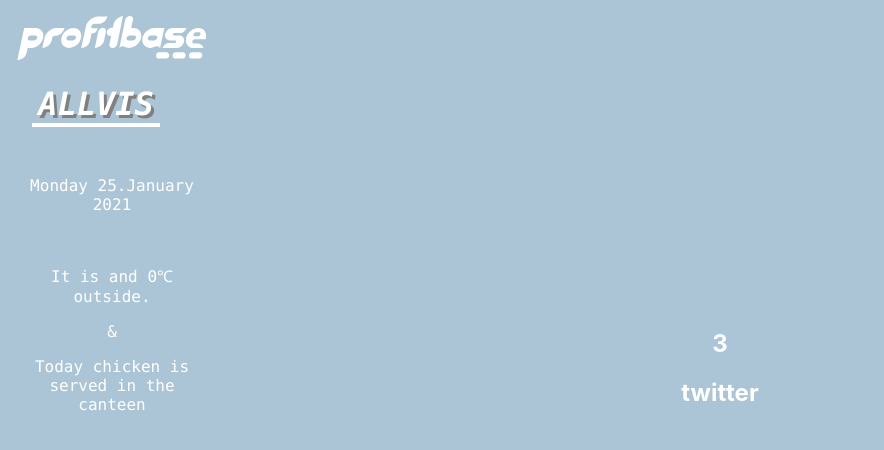
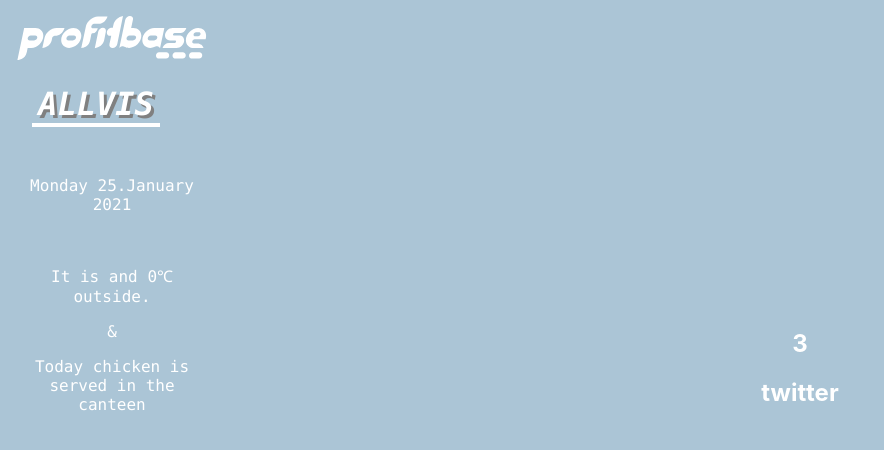
Before and after one commit to Profitbase/allvis, a React (Create React App) app in the folder src/allvis/clientapp/: page / in a window 1280 px wide. Shown: the top 450 px of the page, without its empty margins (0-884 px from the left). Built offline with nearby package versions, Linux system fonts and the light colour scheme; no server answers.

Commit message:
updated css

```diff
--- a/src/allvis/clientapp/src/App.css
+++ b/src/allvis/clientapp/src/App.css
@@ -76,7 +76,7 @@ body {
     background-color:#abc5d6;
     position: absolute;
     top: 2em;
-    left: 15em;
+    left: 20em;
     width: 75%;
     float: right;
     height: 100%;
```
